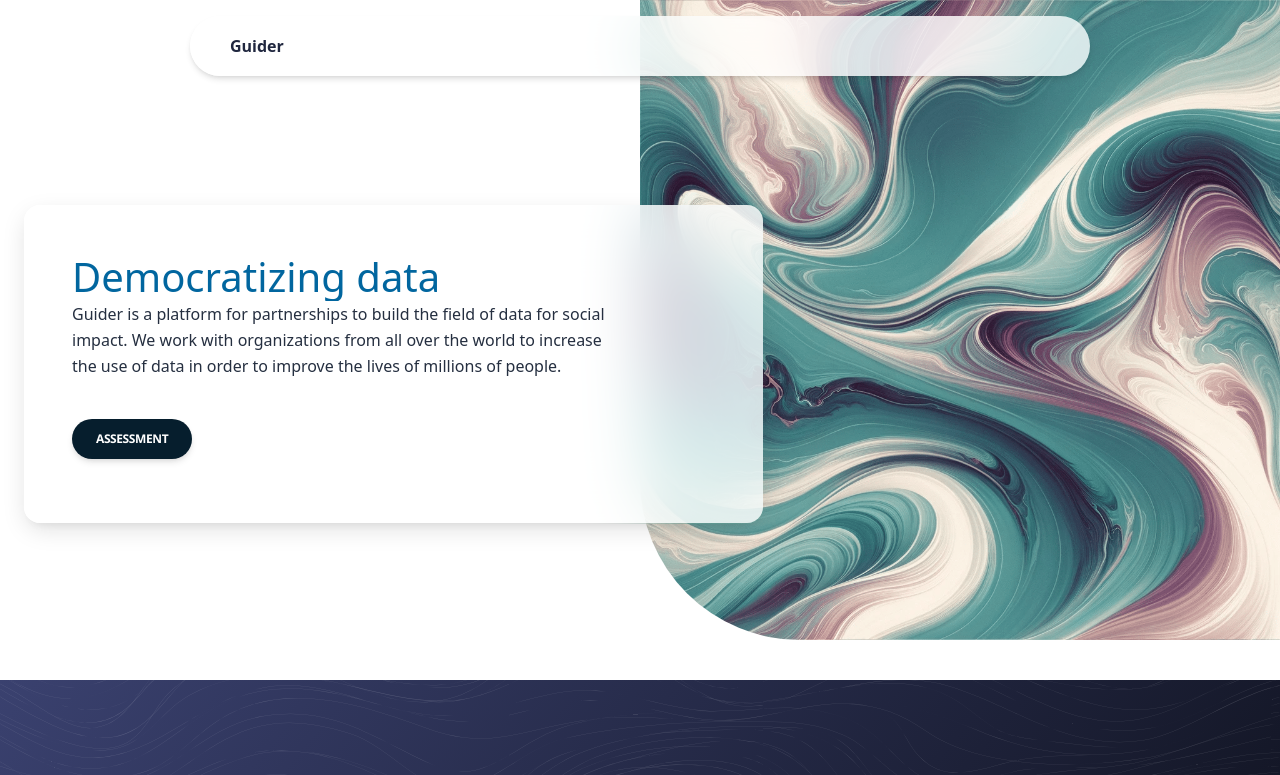
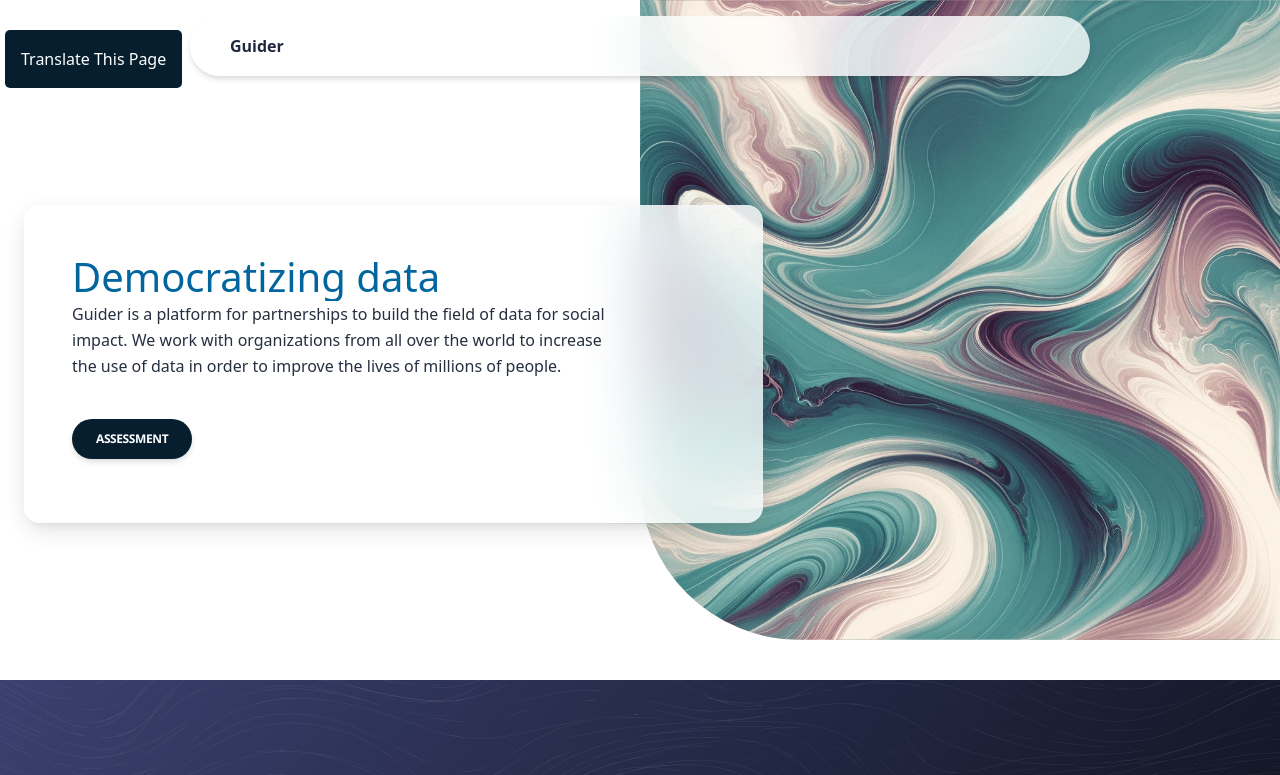
Before and after one commit to rohittp0/guider, a Django app: page / in a window 1280 px wide. Shown: the top 775 px of the page. Run offline with Django 4.2, Linux system fonts and the light colour scheme.

Commit message:
Added google translate

```diff
--- a/static/css/assessment.css
+++ b/static/css/assessment.css
@@ -42,7 +42,7 @@
     background-image: unset;
 }
 
-.choice-list{
+.choice-list {
     list-style-type: none;
     padding: 0;
     margin: 0;
@@ -113,7 +113,7 @@
     justify-content: center;
 }
 
-.info-container{
+.info-container {
     display: flex;
     align-items: center;
     gap: 0.5rem;
--- a/static/css/base.css
+++ b/static/css/base.css
@@ -130,6 +130,7 @@ img {
     display: flex !important;
     transform: none !important;
 }
+
 .button {
     color: var(--dl-color-secondary-400);
     display: inline-block;
@@ -140,6 +141,7 @@ img {
     border-radius: 4px;
     background-color: var(--dl-color-gray-white);
 }
+
 .list {
     width: 100%;
     margin: 1em 0 1em 0;
@@ -148,9 +150,11 @@ img {
     list-style-type: none;
     list-style-position: outside;
 }
+
 .list-item {
     display: list-item;
 }
+
 .textarea {
     color: var(--dl-color-secondary-400);
     cursor: auto;
@@ -161,6 +165,7 @@ img {
     border-radius: 4px;
     background-color: var(--dl-color-gray-white);
 }
+
 .input {
     color: var(--dl-color-secondary-400);
     cursor: auto;
@@ -171,6 +176,7 @@ img {
     border-radius: 4px;
     background-color: var(--dl-color-gray-white);
 }
+
 .Small {
     font-size: 0.875rem;
     font-family: Open Sans, sans-serif;
@@ -179,6 +185,7 @@ img {
     text-transform: none;
     text-decoration: none;
 }
+
 .Large {
     font-size: 0.875rem;
     font-family: Open Sans, sans-serif;
@@ -187,6 +194,7 @@ img {
     text-transform: none;
     text-decoration: none;
 }
+
 .Medium {
     font-size: 1.125rem;
     font-family: Open Sans, sans-serif;
@@ -195,6 +203,7 @@ img {
     text-transform: none;
     text-decoration: none;
 }
+
 .Body {
     font-size: 1rem;
     font-family: Open Sans, sans-serif;
@@ -203,6 +212,7 @@ img {
     text-transform: none;
     text-decoration: none;
 }
+
 .HeadingOne {
     font-size: 2.25rem;
     font-family: Open Sans, sans-serif;
@@ -211,6 +221,7 @@ img {
     text-transform: none;
     text-decoration: none;
 }
+
 .HeadingTwo {
     font-size: 1.875rem;
     font-family: Open Sans, sans-serif;
@@ -219,6 +230,7 @@ img {
     text-transform: none;
     text-decoration: none;
 }
+
 .Lead {
     font-size: 1.25rem;
     font-family: Open Sans, sans-serif;
@@ -227,6 +239,7 @@ img {
     text-transform: none;
     text-decoration: none;
 }
+
 .HeadingThree {
     font-size: 1.25rem;
     font-family: Open Sans, sans-serif;
@@ -235,6 +248,7 @@ img {
     text-transform: none;
     text-decoration: none;
 }
+
 .Label {
     font-size: 0.75rem;
     font-family: Open Sans, sans-serif;
@@ -243,6 +257,7 @@ img {
     text-transform: none;
     text-decoration: none;
 }
+
 .ButtonSmall {
     font-size: 0.75rem;
     font-style: normal;
@@ -252,3 +267,79 @@ img {
     letter-spacing: -0.025rem;
     text-transform: uppercase;
 }
+
+.fixed-con {
+    z-index: 9724790009779558 !important;
+    background-color: #f7f8fc;
+    position: fixed;
+    top: 0;
+    left: 0;
+    right: 0;
+    bottom: 0;
+    overflow-y: auto;
+}
+
+.VIpgJd-ZVi9od-aZ2wEe-wOHMyf {
+    z-index: 9724790009779 !important;
+    top: 0;
+    left: unset;
+    right: -5px;
+    display: none !important;
+    border-radius: 50%;
+    border: 2px solid gold;
+}
+
+.goog-te-gadget {
+    display: flex;
+    flex-direction: column;
+    line-height: 0;
+}
+
+/*hide google translate link | logo | banner-frame */
+.goog-logo-link, .gskiptranslate, .goog-te-gadget span, .goog-te-banner-frame, #goog-gt-tt, .goog-te-balloon-frame, div#goog-gt- {
+    display: none !important;
+}
+
+.goog-te-gadget {
+    color: transparent !important;
+    font-size: 0;
+}
+
+.goog-text-highlight {
+    background: none !important;
+    box-shadow: none !important;
+}
+
+#google_translate_element {
+    position: fixed;
+    bottom: 30px;
+    left: 5px;
+    z-index: 10;
+    padding: 1rem;
+    background-color: var(--dl-color-primary-500);
+    border-radius: 5px;
+}
+
+/*google translate Dropdown */
+
+#google_translate_element select {
+    background: #f6edfd;
+    color: #383ffa;
+    border: none;
+    border-radius: 3px;
+    padding: 6px 8px;
+}
+
+.skiptranslate iframe {
+    display: none !important;
+}
+
+body{
+    top: 0 !important;
+}
+
+@media (max-width: 400px) {
+    #google_translate_element {
+        bottom: 5px;
+    }
+}
--- a/static/css/home.css
+++ b/static/css/home.css
@@ -1029,3 +1029,10 @@
         text-align: center;
     }
 }
+
+@media (min-width: 401px) {
+    #google_translate_element {
+        top: 30px;
+        bottom: unset;
+    }
+}
--- a/templates/base.html
+++ b/templates/base.html
@@ -34,6 +34,23 @@
     {% endblock %}
 </head>
 <body>
+<div id="google_translate_element">
+    <p class="text-white">Translate This Page</p>
+</div>
+
+<script>
+    function googleTranslateElementInit() {
+        new google.translate.TranslateElement({
+            pageLanguage: 'en',
+            autoDisplay: 'true',
+            layout: google.translate.TranslateElement.InlineLayout.HORIZONTAL
+        }, 'google_translate_element');
+    }
+</script>
+
+<script type="text/javascript"
+        src="//translate.google.com/translate_a/element.js?cb=googleTranslateElementInit"></script>
+
 {% block nav %}
     <div data-role="Header" class="header-header">
         <nav class="header-nav">
@@ -60,5 +77,9 @@
 <script src="https://cdn.jsdelivr.net/npm/bootstrap@5.3.0/dist/js/bootstrap.bundle.min.js"></script>
 
 {% block script %}{% endblock %}
+
+<script>
+
+</script>
 </body>
 </html>
```
Also changed, not shown: static/css/result.css (+26 -20 lines).
